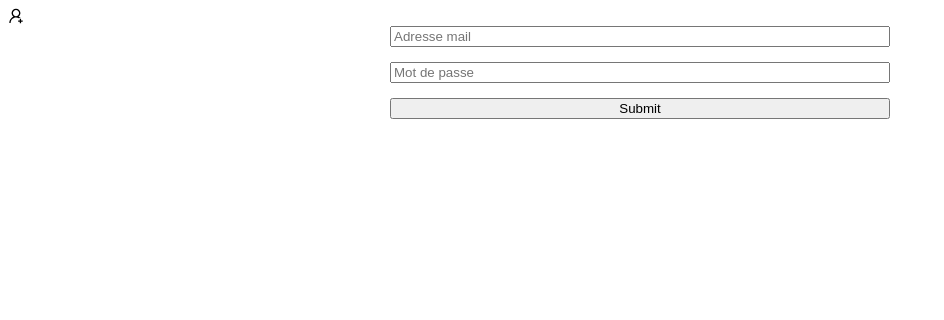
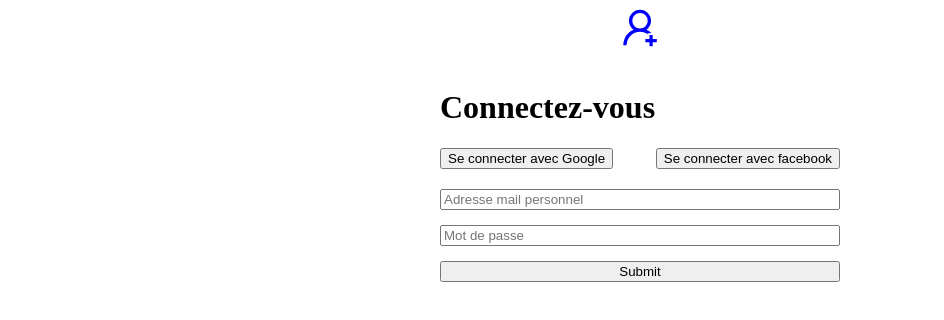
Before and after one commit to BenGex31/Mariage, a React (Create React App) app: page / in a window 1280 px wide. Shown: the top 320 px of the page, without its empty margins (0-944 px from the left). Built offline with nearby package versions, Linux system fonts and the light colour scheme.

Commit message:
Update app / css / AuthForm

```diff
--- a/src/App.js
+++ b/src/App.js
@@ -5,8 +5,8 @@ import UserAddOutlined from "@ant-design/icons/UserAddOutlined";
 export default function App() {
   return(
     <>
-    <div className="Icon" >
-      <UserAddOutlined />
+    <div className="Icon" style={{textAlign: 'center', marginBottom: '20px'}} >
+      <UserAddOutlined style={{fontSize: '40px', color: 'blue'}} />
     </div>
     <AuthForm />
     </>
--- a/src/Components/AuthForm.js
+++ b/src/Components/AuthForm.js
@@ -15,11 +15,20 @@ export default function App() {
   return (
     /* "handleSubmit" will validate your inputs before invoking "onSubmit" */
     <form onSubmit={handleSubmit(onSubmit)}>
+      <h1>Connectez-vous</h1>
+      <div className="signup_social">
+        <button className="signup_google">
+          Se connecter avec Google
+        </button>
+        <button className="signup_facebook">
+          Se connecter avec facebook
+        </button>
+      </div>
       {/* register your input into the hook by invoking the "register" function */}
-      <input placeholder="Adresse mail" {...register("example")} />
+      <input className="inputAuth" placeholder="Adresse mail personnel" {...register("example")} />
 
       {/* include validation with required or other standard HTML validation rules */}
-      <input placeholder="Mot de passe" {...register("exampleRequired", { required: true })} />
+      <input className="inputAuth" placeholder="Mot de passe" {...register("exampleRequired", { required: true })} />
       {/* errors will return when field validation fails  */}
       {errors.exampleRequired && <span>This field is required</span>}
 
--- a/src/styles.css
+++ b/src/styles.css
@@ -3,8 +3,15 @@ form {
   flex-direction: column;
   max-width: 500px;
   margin: 0 auto;
+  width: 400px;
 }
 
 input {
   margin-bottom: 15px
 }
+
+.signup_social {
+  display: flex;
+  justify-content : space-between;
+  margin-bottom: 20px;
+}
```
